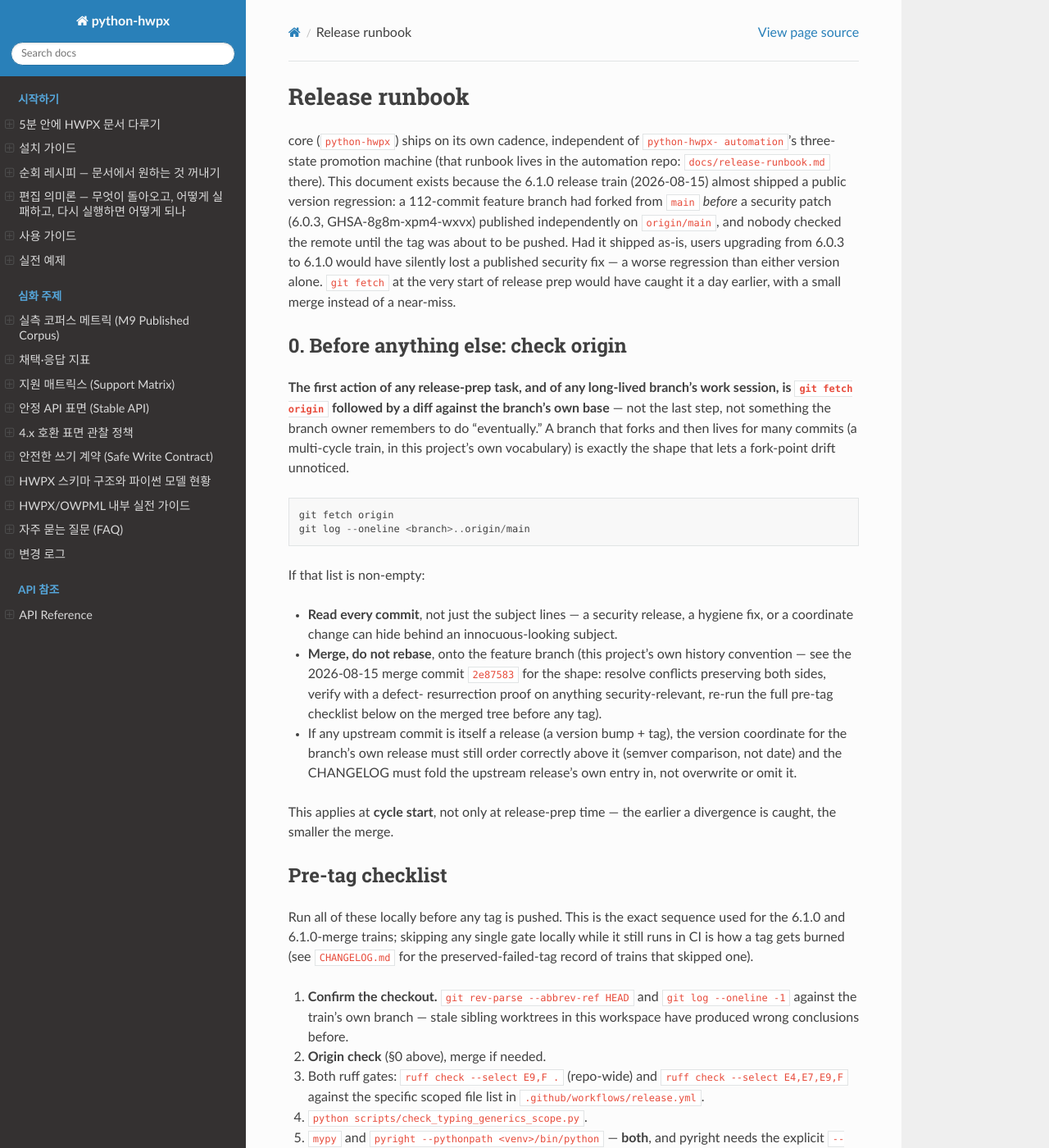
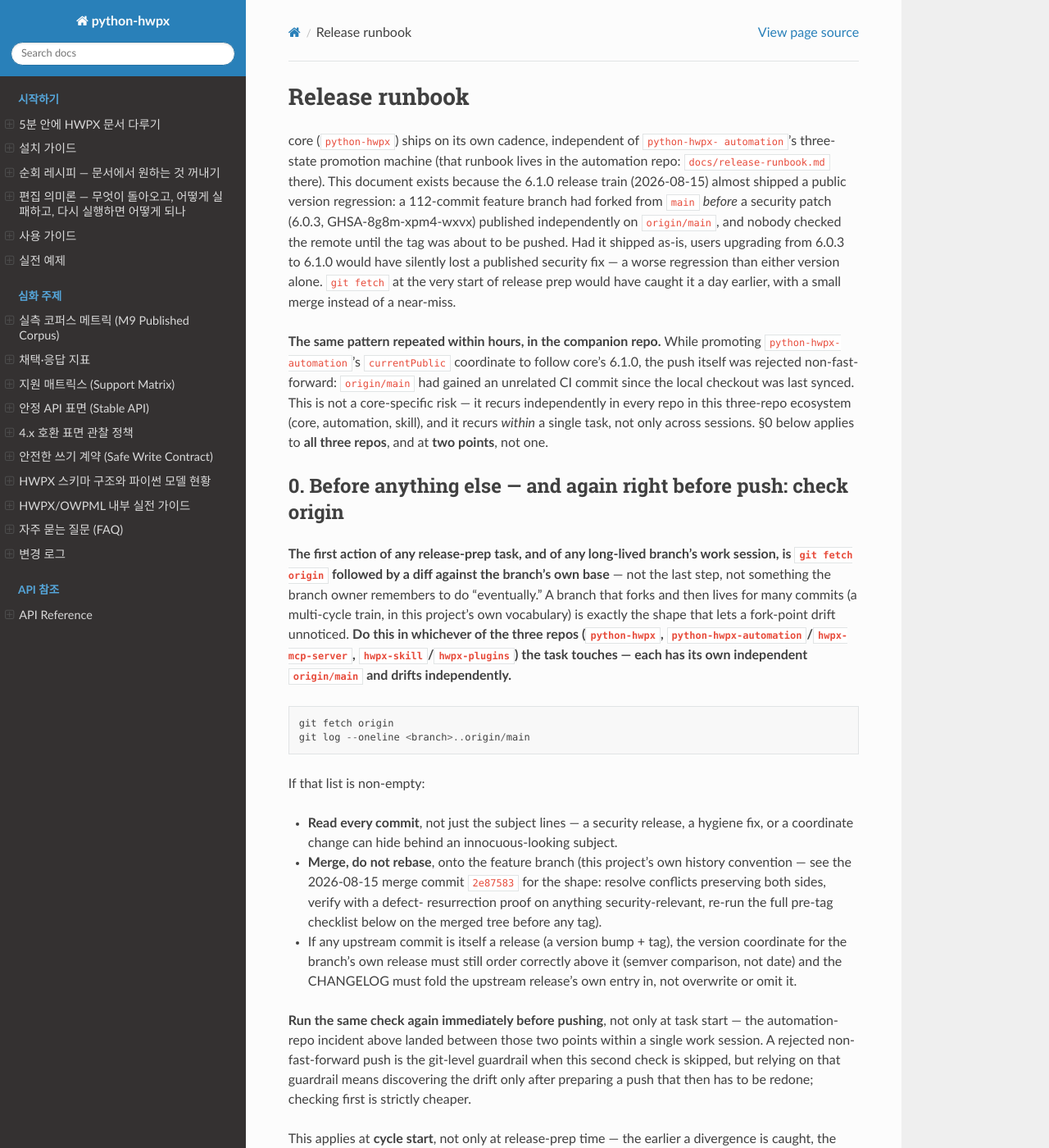
Before and after one commit to airmang/python-hwpx, a Sphinx documentation site: the page built from docs/release-runbook.md, in a window 1280 px wide and 1400 px high. Shown: the whole window at 82% size. Built offline with Sphinx 7.4.7 and the Read the Docs theme 3.1.0, drawn with Linux system fonts in a browser that asks for light colours; some of the changed text lies outside the part shown.

Commit message:
docs: release-runbook — origin check applies to all 3 repos, twice per task
Team-lead's promote push for automation's currentPublic coordinate was
itself rejected non-fast-forward minutes later: origin/main had gained
an unrelated CI commit since the local checkout synced. The exact
pattern the runbook was written for (2026-08-15's core near-miss)
recurred within the same task, in the companion repo, before the
first push.

- Origin check now explicitly names all three repos (core, automation/
  hwpx-mcp-server, skill/hwpx-plugins) — each has its own independent
  origin/main.
- Added a second checkpoint: immediately before push, not only at task
  start. A rejected non-fast-forward push is the git-level guardrail
  when this is skipped, but discovering drift only via a rejected push
  means redoing prep that a second `git fetch` would have avoided.
- Noted the automation-suite environment gotcha this same task chain
  hit: a bare `pytest -q` without HWPX_ORACLE_STRUCTURAL_ONLY=1 wakes
  a live-oracle path and produces failures that are not real
  regressions (12 false failures, confirmed against team-lead's
  1481/1485-passed reproduction with the correct environment).

Co-Authored-By: Claude Fable 5 <noreply@anthropic.com>

````diff
--- a/docs/release-runbook.md
+++ b/docs/release-runbook.md
@@ -12,14 +12,26 @@ silently lost a published security fix — a worse regression than either
 version alone. `git fetch` at the very start of release prep would have
 caught it a day earlier, with a small merge instead of a near-miss.
 
-## 0. Before anything else: check origin
+**The same pattern repeated within hours, in the companion repo.** While
+promoting `python-hwpx-automation`'s `currentPublic` coordinate to follow
+core's 6.1.0, the push itself was rejected non-fast-forward: `origin/main`
+had gained an unrelated CI commit since the local checkout was last synced.
+This is not a core-specific risk — it recurs independently in every repo in
+this three-repo ecosystem (core, automation, skill), and it recurs *within* a
+single task, not only across sessions. §0 below applies to **all three
+repos**, and at **two points**, not one.
+
+## 0. Before anything else — and again right before push: check origin
 
 **The first action of any release-prep task, and of any long-lived branch's
 work session, is `git fetch origin` followed by a diff against the branch's
 own base** — not the last step, not something the branch owner remembers to
 do "eventually." A branch that forks and then lives for many commits (a
 multi-cycle train, in this project's own vocabulary) is exactly the shape
-that lets a fork-point drift unnoticed.
+that lets a fork-point drift unnoticed. **Do this in whichever of the three
+repos (`python-hwpx`, `python-hwpx-automation`/`hwpx-mcp-server`,
+`hwpx-skill`/`hwpx-plugins`) the task touches — each has its own independent
+`origin/main` and drifts independently.**
 
 ```
 git fetch origin
@@ -40,6 +52,13 @@ If that list is non-empty:
   version coordinate for the branch's own release must still order correctly
   above it (semver comparison, not date) and the CHANGELOG must fold the
   upstream release's own entry in, not overwrite or omit it.
+
+**Run the same check again immediately before pushing**, not only at task
+start — the automation-repo incident above landed between those two points
+within a single work session. A rejected non-fast-forward push is the
+git-level guardrail when this second check is skipped, but relying on that
+guardrail means discovering the drift only after preparing a push that then
+has to be redone; checking first is strictly cheaper.
 
 This applies at **cycle start**, not only at release-prep time — the earlier
 a divergence is caught, the smaller the merge.
@@ -105,3 +124,12 @@ code*, not by the field names:
 
 Whichever way the judgment lands, state the reasoning and the file:line
 evidence in the commit message, not just the conclusion.
+
+**Each repo's test suite needs its own environment, not core's.** Running
+automation's suite without `HWPX_ORACLE_STRUCTURAL_ONLY=1` wakes a live
+Hancom-oracle code path that fails outside a properly permissioned macOS GUI
+session — a run without it produced 12 unrelated-looking failures that
+vanished under the correct environment (1481/1485 passed, 0 failed). Confirm
+a suspicious failure is real by reproducing it with the repo's own documented
+local-test invocation before reporting it as a regression, not by assuming a
+bare `pytest -q` is equivalent everywhere.
````
